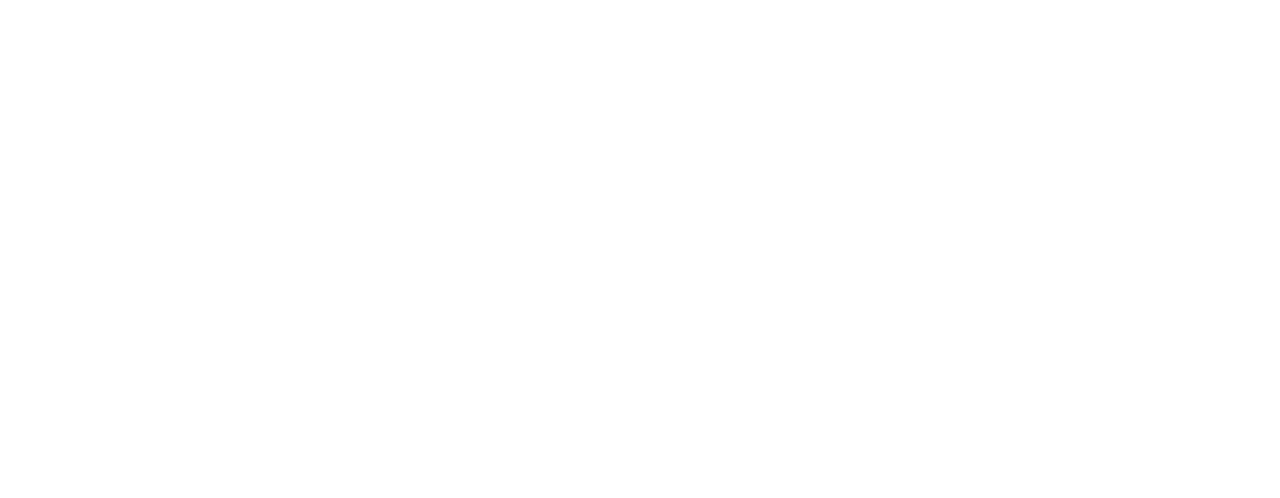
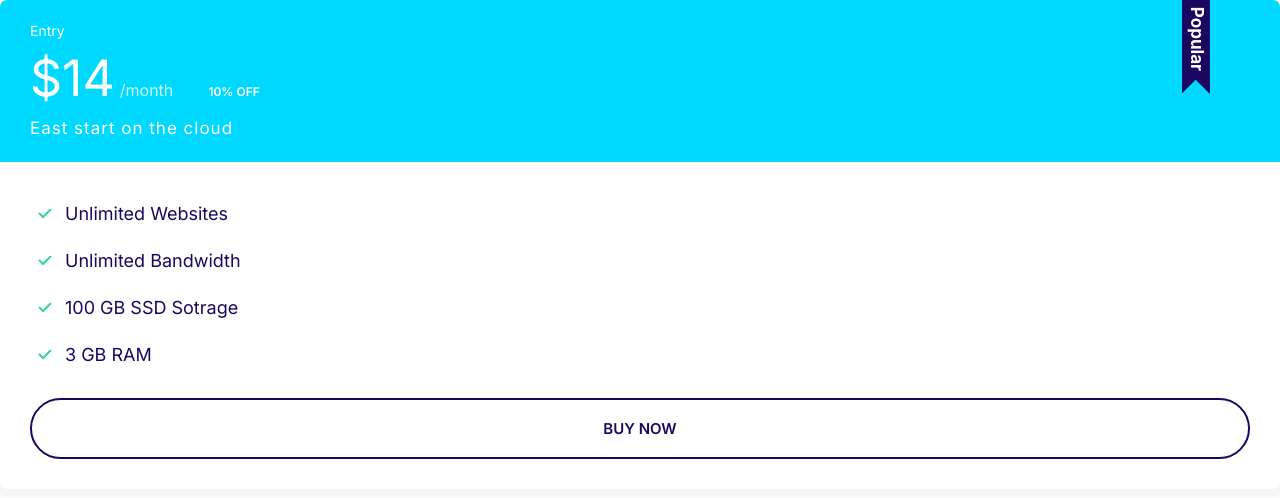
Before and after one commit to Yogesh-10/Cloudify-The-Modern-Website, a plain HTML site: page index.html in a window 1280 px wide. Drawn offline with Linux system fonts and the light colour scheme.

Commit message:
Created batches

```diff
--- a/index.html
+++ b/index.html
@@ -13,5 +13,26 @@
 		<link rel="stylesheet" href="css/normalize.css" />
 		<link rel="stylesheet" href="css/styles.css" />
 	</head>
-	<body></body>
+	<body>
+		<div class="plan plan--popular">
+			<div class="card card--secondary">
+				<header class="card__header">
+					<h3 class="plan__name">Entry</h3>
+					<span class="plan__price">$14</span>
+					<span class="plan__billing-cycle">/month</span>
+					<span class="badge badge--secondary badge--small">10% OFF</span>
+					<span class="plan__description">East start on the cloud</span>
+				</header>
+				<div class="card__body">
+					<ul class="list list--tick">
+						<li class="list__item">Unlimited Websites</li>
+						<li class="list__item">Unlimited Bandwidth</li>
+						<li class="list__item">100 GB SSD Sotrage</li>
+						<li class="list__item">3 GB RAM</li>
+					</ul>
+					<button class="btn btn--outline btn--block">Buy Now</button>
+				</div>
+			</div>
+		</div>
+	</body>
 </html>
```
